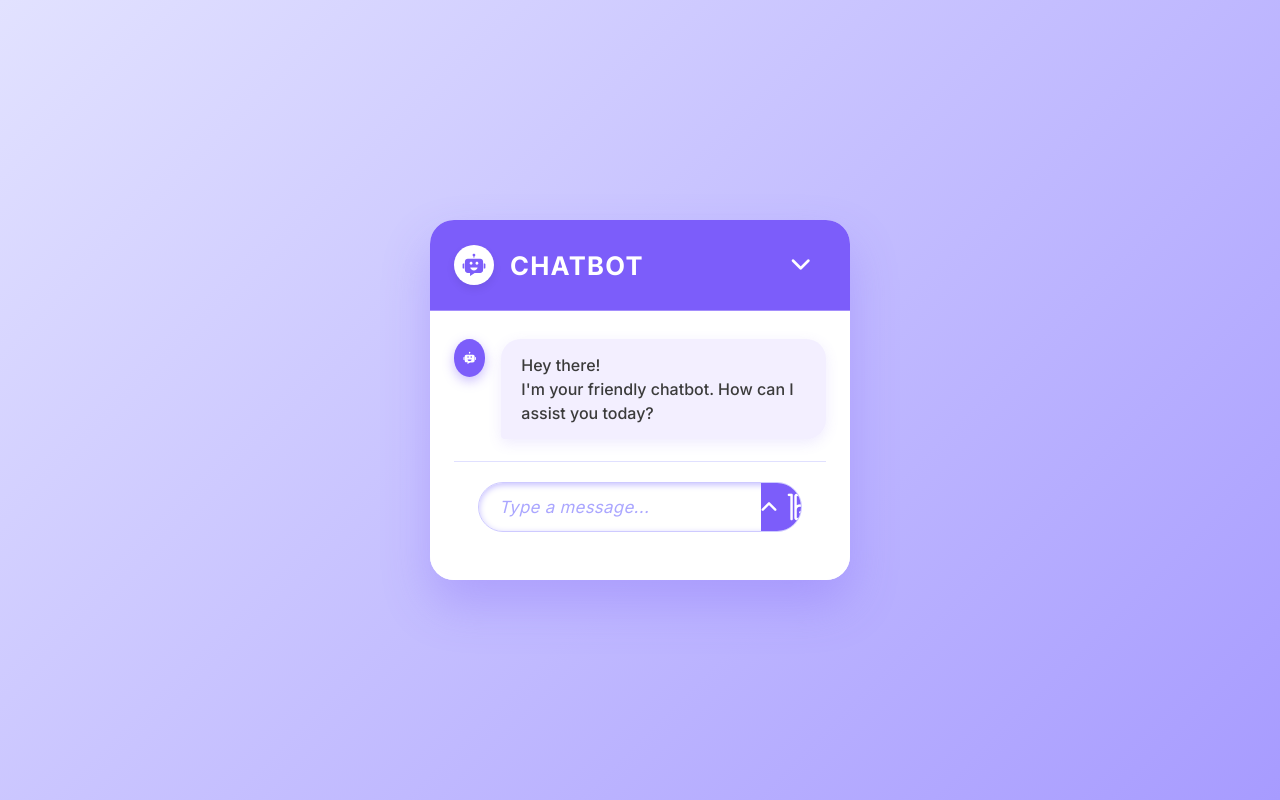
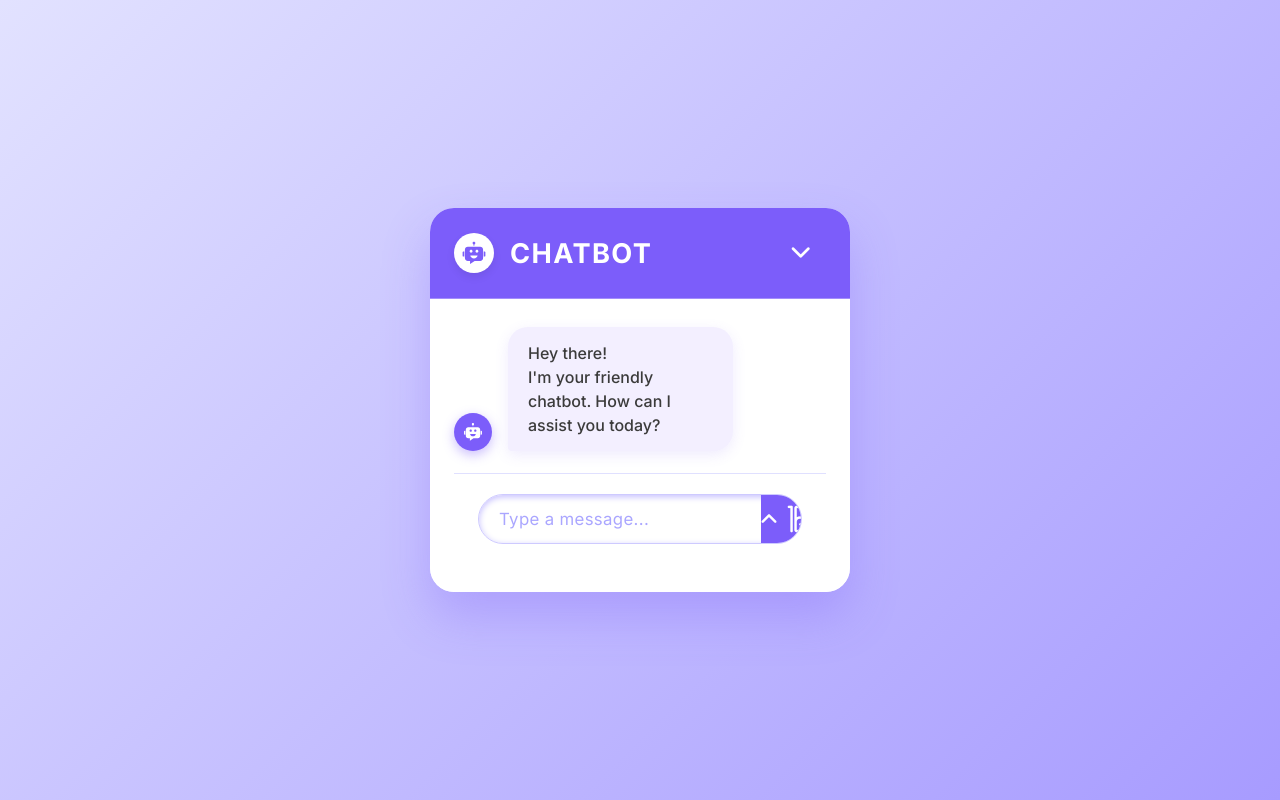
Before and after one commit to rebotilwe/chatbot, a React (Vite) app in the folder chatbot-app/: page / in a window 1280 px wide. Built offline with nearby package versions, Linux system fonts and the light colour scheme.

Commit message:
new index.css style

```diff
--- a/chatbot-app/src/index.css
+++ b/chatbot-app/src/index.css
@@ -7,6 +7,7 @@
   --bubble-bot: #f3efff;
   --bubble-user: var(--primary);
   --shadow: rgba(124, 93, 250, 0.3);
+  --font-family: 'Inter', sans-serif;
 }
 
 *,
@@ -15,7 +16,8 @@
   margin: 0;
   padding: 0;
   box-sizing: border-box;
-  font-family: "Inter", sans-serif;
+  font-family: var(--font-family);
+  scroll-behavior: smooth;
 }
 
 body {
@@ -25,6 +27,9 @@ body {
   justify-content: center;
   background: var(--bg-gradient);
   padding: 1rem;
+  color: #3b3b3b;
+  -webkit-font-smoothing: antialiased;
+  -moz-osx-font-smoothing: grayscale;
 }
 
 /* Chat window */
@@ -34,15 +39,16 @@ body {
   display: flex;
   flex-direction: column;
   border-radius: 24px;
-  background: rgba(255, 255, 255, 0.92);
+  background: rgba(255, 255, 255, 0.95);
   box-shadow: 0 24px 48px var(--shadow);
   overflow: hidden;
-  backdrop-filter: saturate(180%) blur(16px);
+  backdrop-filter: saturate(180%) blur(18px);
   transition: box-shadow 0.3s ease;
 }
 
 .chatbot-popup:hover {
   box-shadow: 0 32px 64px var(--shadow);
+  cursor: default;
 }
 
 /* Header */
@@ -79,11 +85,12 @@ body {
 }
 
 .logo-text {
-  font-size: 1.6rem;
+  font-size: 1.7rem;
   font-weight: 700;
   color: #fff;
   letter-spacing: 0.05em;
   text-transform: uppercase;
+  user-select: none;
 }
 
 .chat-header button {
@@ -95,6 +102,9 @@ body {
   cursor: pointer;
   transition: background-color 0.25s ease;
   padding: 6px;
+  display: flex;
+  align-items: center;
+  justify-content: center;
 }
 
 .chat-header button:hover,
@@ -114,6 +124,8 @@ body {
   scrollbar-width: thin;
   scrollbar-color: var(--primary) transparent;
   background: #fff;
+  scroll-padding-bottom: 80px; /* to avoid footer overlap */
+  border-radius: 0 0 24px 24px;
 }
 
 .chat-body::-webkit-scrollbar {
@@ -130,6 +142,7 @@ body {
   background-color: var(--primary-hover);
 }
 
+/* Messages */
 .message {
   display: flex;
   align-items: flex-end;
@@ -138,6 +151,7 @@ body {
   word-wrap: break-word;
   font-size: 1rem;
   line-height: 1.5;
+  transition: background-color 0.3s ease;
 }
 
 .message.bot-message svg {
@@ -148,29 +162,28 @@ body {
   border-radius: 50%;
   fill: #fff;
   box-shadow: 0 4px 12px rgba(124, 93, 250, 0.4);
+  flex-shrink: 0;
 }
 
 .message-text {
   padding: 14px 20px;
   border-radius: 20px;
   font-weight: 500;
+  white-space: pre-line;
+  box-shadow: 0 4px 14px rgba(124, 93, 250, 0.12);
+  transition: box-shadow 0.3s ease;
 }
 
 .bot-message .message-text {
   background: var(--bubble-bot);
   color: #3b3b3b;
   border-radius: 20px 20px 20px 4px;
-  box-shadow: 0 4px 14px rgba(124, 93, 250, 0.12);
 }
 
-/* User message aligned right */
 .user-message {
-  display: flex;             /* already set, just ensure */
   flex-direction: row-reverse;
-  justify-content: flex-end; /* aligns bubble to right */
-  gap: 16px;                 /* spacing between avatar & bubble */
-  max-width: 100%;           /* allow bubble to go all the way right */
-  word-wrap: break-word;
+  justify-content: flex-end;
+  max-width: 100%;
 }
 
 .user-message .message-text {
@@ -178,30 +191,13 @@ body {
   color: #fff;
   border-radius: 20px 20px 4px 20px;
   box-shadow: 0 4px 14px rgba(124, 93, 250, 0.28);
-  max-width: 75%;            /* limit bubble width */
-  text-align: left;          /* optional: text inside bubble */
+  max-width: 75%;
+  text-align: left;
 }
-
-/* Bot message stays left */
-.bot-message {
-  display: flex;
-  align-items: flex-start;
-  gap: 16px;
-  max-width: 100%;
-}
-
 
 .user-message svg {
   filter: drop-shadow(0 2px 2px rgba(0, 0, 0, 0.07));
-}
-
-.user-message .message-text {
-  background: var(--bubble-user);
-  color: #fff;
-  border-radius: 20px 20px 4px 20px;
-  box-shadow: 0 4px 14px rgba(124, 93, 250, 0.28);
-  max-width: 75%;            /* limit bubble width */
-  text-align: left;          /* optional: text inside bubble */
+  flex-shrink: 0;
 }
 
 /* Footer */
@@ -210,6 +206,10 @@ body {
   background: rgba(255, 255, 255, 0.95);
   backdrop-filter: saturate(180%) blur(12px);
   border-top: 1px solid #e0e0ff;
+  border-radius: 0 0 24px 24px;
+  position: sticky;
+  bottom: 0;
+  z-index: 10;
 }
 
 .chat-form {
@@ -238,6 +238,7 @@ body {
   font-weight: 400;
   color: #3a3a3a;
   transition: color 0.25s ease;
+  font-synthesis: none;
 }
 
 .message-input::placeholder {
@@ -259,6 +260,7 @@ body {
   align-items: center;
   justify-content: center;
   transition: background-color 0.3s ease;
+  user-select: none;
 }
 
 .chat-form button:hover,
```
